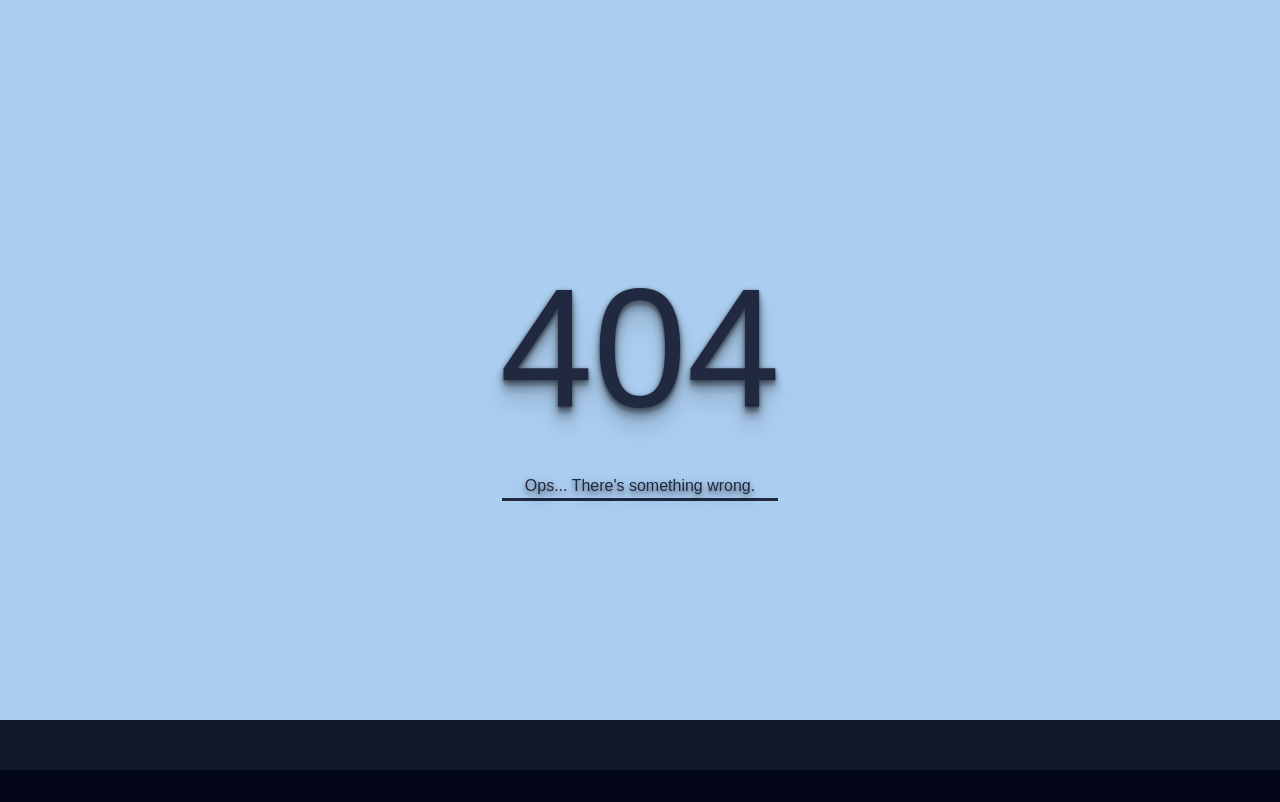
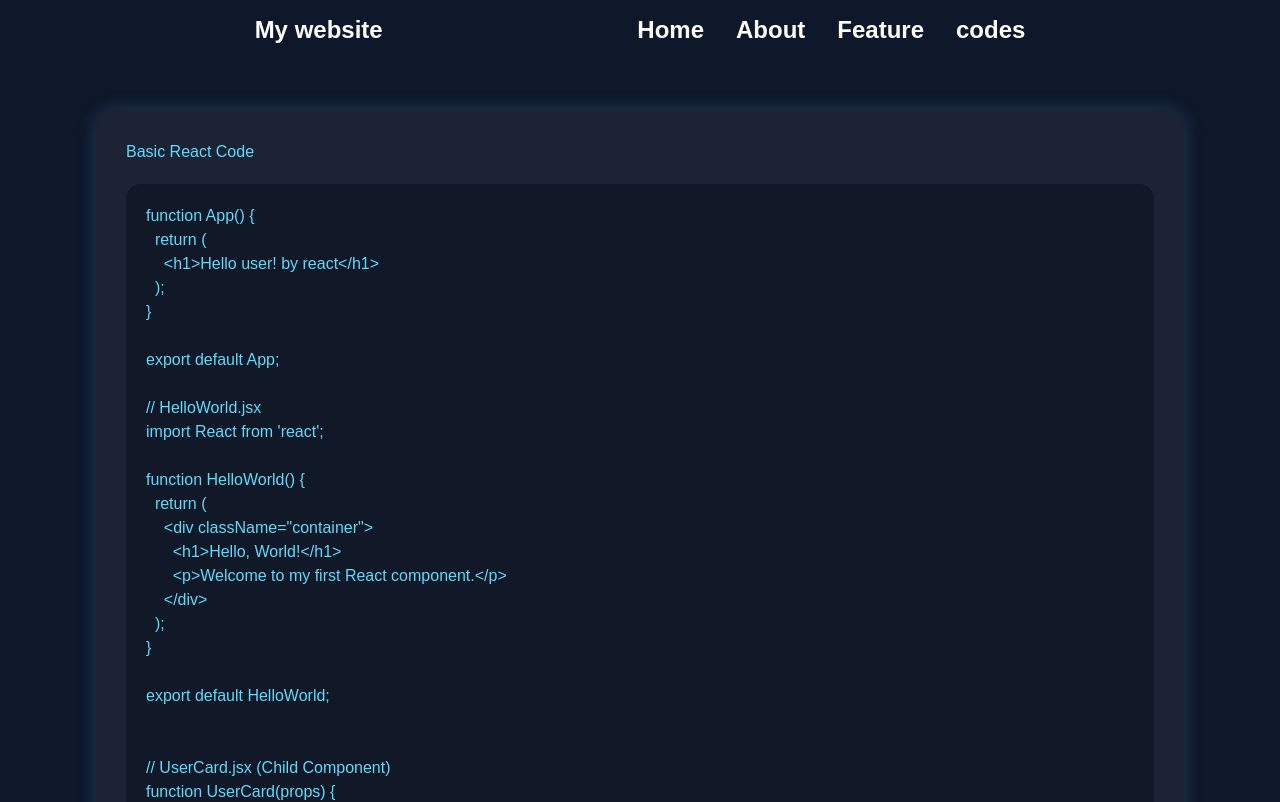
Before and after one commit to navjot-ai-dev/React-info, a React (Vite) app in the folder my-react-project/: page /code in a window 1280 px wide. Before the commit this address had no page. Shown: the top 802 px of the page. Built offline with nearby package versions, Linux system fonts and the light colour scheme.

Commit message:
add more feature

```diff
--- a/my-react-project/src/App.jsx
+++ b/my-react-project/src/App.jsx
@@ -1,26 +1,24 @@
 import { Route, Routes } from 'react-router-dom';
-import About from './components/about'
+import About from './components/about';
 import Notfound from './pages/notfound';
 import Home from './components/home';
 import Feature from './components/feature';
 import Code from './components/code';
+import Navbar from './components/navbar';
 
 function App() {
-
-
   return (
-
     <div className="app">
+      <Navbar />
 
       <Routes>
-        <Route path='*' element={<Notfound />} />
-         <Route path='/' element={<Home />} />
+        <Route path='/' element={<Home />} />
         <Route path='/about' element={<About />} />
         <Route path='/feature' element={<Feature />} />
-        <Route path='/' element={<Code />} />
-
-       </Routes>
-
+        <Route path='/code' element={<Code />} />
+        {/* Keeps the catch-all wildcard at the bottom */}
+        <Route path='*' element={<Notfound />} />
+      </Routes>
 
       <footer>
         <h3>Made With React ❤️</h3>
--- a/my-react-project/src/components/code.jsx
+++ b/my-react-project/src/components/code.jsx
@@ -13,7 +13,80 @@ const Code = () => {
   );
 }
 
-export default App;`}
+export default App;
+
+// HelloWorld.jsx
+import React from 'react';
+
+function HelloWorld() {
+  return (
+    <div className="container">
+      <h1>Hello, World!</h1>
+      <p>Welcome to my first React component.</p>
+    </div>
+  );
+}
+
+export default HelloWorld;
+
+
+// UserCard.jsx (Child Component)
+function UserCard(props) {
+  return (
+    <div className="user-card" style={{ border: '1px solid #ccc', padding: '10px' }}>
+      <h2>Name: {props.name}</h2>
+      <p>Role: {props.role}</p>
+    </div>
+  );
+}
+
+// App.jsx (Parent Component passing the data)
+import UserCard from './UserCard';
+
+function App() {
+  return (
+    <div>
+      <h1>Our Team</h1>
+      {/* Reusing the same component with different data */}
+      <UserCard name="Alice" role="Frontend Engineer" />
+      <UserCard name="Bob" role="UI Designer" />
+    </div>
+  );
+}
+
+export default App;
+
+
+// GreetingForm.jsx
+import React, { useState } from 'react';
+
+function GreetingForm() {
+  const [name, setName] = useState('');
+
+  const handleChange = (event) => {
+    setName(event.target.value); // Tracks typing
+  };
+
+  return (
+    <div style={{ padding: '20px' }}>
+      <label htmlFor="name-input">Enter your name: </label>
+      <input
+        id="name-input"
+        type="text"
+        value={name}
+        onChange={handleChange}
+        placeholder="Type here..."
+      />
+      {/* Conditionally showing text only if name is typed */}
+      {name && <h3>Nice to meet you, {name}!</h3>}
+    </div>
+  );
+}
+
+export default GreetingForm;
+`}
+
+
         </pre>
       </section>
     </div>
--- a/my-react-project/src/components/feature.jsx
+++ b/my-react-project/src/components/feature.jsx
@@ -27,6 +27,65 @@ const Feature = () => {
             <h3>🚀 Fast Development</h3>
             <p>Build scalable applications quickly and efficiently.</p>
           </div>
+
+           <div className="feature-card">
+            <h3>⚡ Virtual DOM</h3>
+            <p>Improves performance by updating only changed elements.</p>
+          </div>
+
+          <div className="feature-card">
+            <h3>🧩 Components</h3>
+            <p>Create reusable UI elements and reduce code duplication.</p>
+          </div>
+
+          <div className="feature-card">
+            <h3>🔄 State Management</h3>
+            <p>Manage dynamic data and UI updates easily.</p>
+          </div>
+
+          <div className="feature-card">
+            <h3>🚀 Fast Development</h3>
+            <p>Build scalable applications quickly and efficiently.</p>
+          </div>
+
+           <div className="feature-card">
+            <h3>⚡ Virtual DOM</h3>
+            <p>Improves performance by updating only changed elements.</p>
+          </div>
+
+          <div className="feature-card">
+            <h3>🧩 Components</h3>
+            <p>Create reusable UI elements and reduce code duplication.</p>
+          </div>
+
+          <div className="feature-card">
+            <h3>🔄 State Management</h3>
+            <p>Manage dynamic data and UI updates easily.</p>
+          </div>
+
+          <div className="feature-card">
+            <h3>🚀 Fast Development</h3>
+            <p>Build scalable applications quickly and efficiently.</p>
+          </div>
+           <div className="feature-card">
+            <h3>⚡ Virtual DOM</h3>
+            <p>Improves performance by updating only changed elements.</p>
+          </div>
+
+          <div className="feature-card">
+            <h3>🧩 Components</h3>
+            <p>Create reusable UI elements and reduce code duplication.</p>
+          </div>
+
+          <div className="feature-card">
+            <h3>🔄 State Management</h3>
+            <p>Manage dynamic data and UI updates easily.</p>
+          </div>
+
+
+
+
+
         </div>
       </section>
 
--- a/my-react-project/src/components/home.jsx
+++ b/my-react-project/src/components/home.jsx
@@ -9,7 +9,7 @@ const Home = () => {
           <p>
             Build modern, fast and interactive user interfaces with React.
           </p>
-          <button onClick={showalert}>Click me!</button>
+          <button>Click me!</button>
         </div>
 
         <img
--- a/my-react-project/src/components/navbar.jsx
+++ b/my-react-project/src/components/navbar.jsx
@@ -3,12 +3,13 @@ import { Link } from 'react-router-dom'
 
 const Navbar = () => {
   return (
-    <div className='h-20 w-full p-8 bg-purple-700 flex justify-between items-center flex-row text-2xl text-white font-semibold'>
+    <div className='h-15 w-full  bg-transparent flex justify-evenly items-center flex-row text-2xl text-white font-semibold'>
             <h1>My website</h1>
                 <div className='flex gap-8'>
                 <Link to="/">Home</Link>
                 <Link to="/about">About</Link>
-                <Link to="/product">Product</Link>
+                <Link to="/feature">Feature</Link>
+                <Link to="/code">codes</Link>
 
                 </div>
     </div>
--- a/my-react-project/src/index.css
+++ b/my-react-project/src/index.css
@@ -25,12 +25,8 @@ body {
   justify-content: space-around;
   align-items: center;
   padding: 50px;
-  background: linear-gradient(
-    135deg,
-    #0f172a,
-    #26344b,
-    #0ea5e9
-  );
+  background:transparent;
+
 }
 
 .hero-content {
@@ -119,6 +115,9 @@ body {
   padding: 25px;
   border-radius: 20px;
   transition: 0.4s;
+
+
+
 }
 
 .feature-card:hover {
@@ -146,9 +145,12 @@ pre {
 
 footer {
   text-align: center;
+  width: 100%;
   padding: 40px;
-  margin-top: 50px;
+  margin-top: 20px;
   background: #020617;
+  position: absolute;
+
 }
 
 footer h3 {
```
